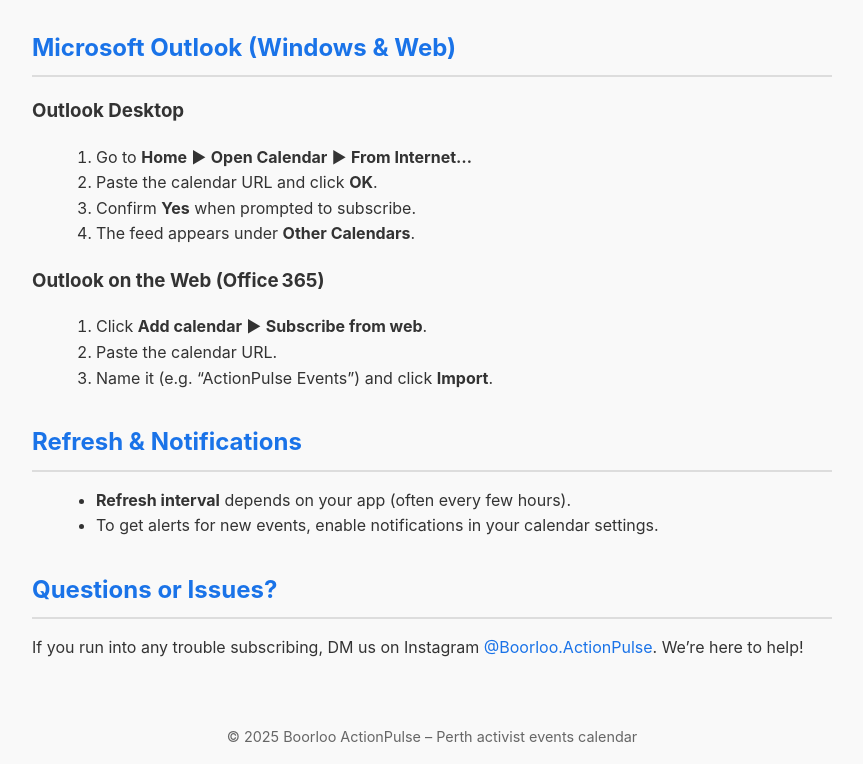
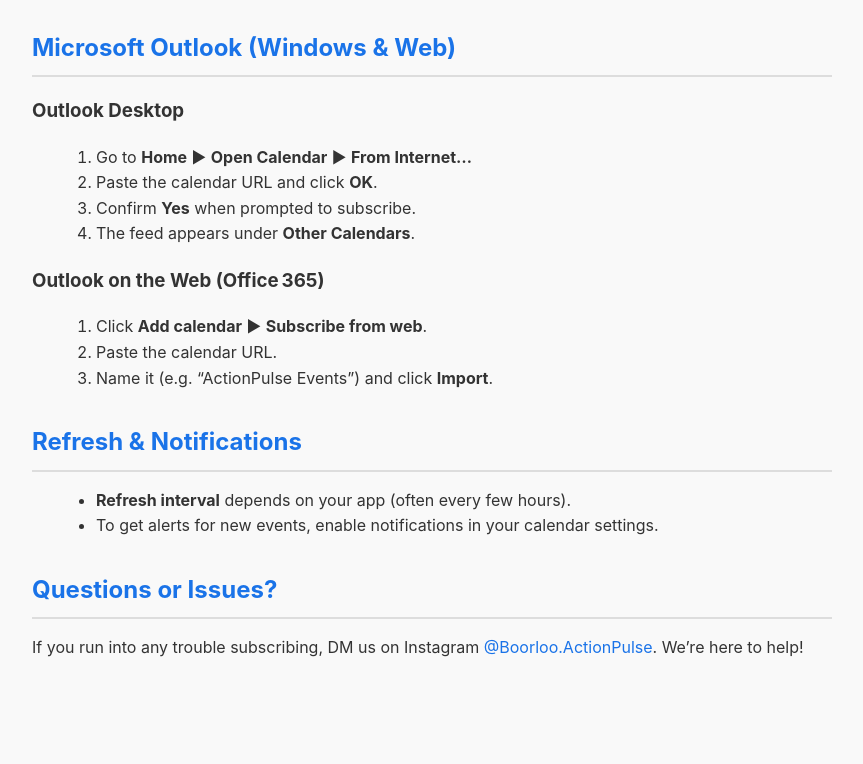
Before and after one commit to Boorloo-ActionPulse/Boorloo-ActionPulse-Calendar, a plain HTML site: page index.html in a window 1280 px wide. Shown: the part 1179-1943 px from the top of the page, without its empty margins (208-1071 px from the left). After the commit the page ends 1872 px from the top, so only its background shows below. Drawn offline with Linux system fonts and the light colour scheme.

Commit message:
Update index.html

```diff
--- a/index.html
+++ b/index.html
@@ -247,10 +247,6 @@
       </section>
     </main>
 
-    <footer>
-      &copy; 2025 Boorloo ActionPulse – Perth activist events calendar
-    </footer>
-
     <script>
       document
         .getElementById("copy-btn")
```
